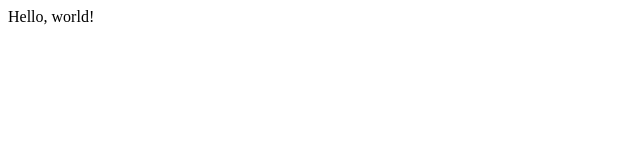
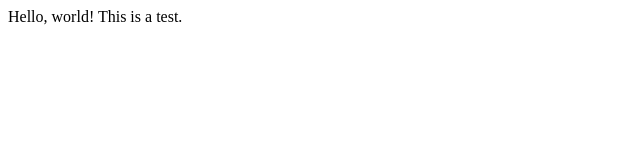
Before and after one commit to clementytcheng/lecture0, a plain HTML site: page index.html in a window 1280 px wide. Shown: the full height of the page, 0-640 px from the left. Drawn offline with Linux system fonts and the light colour scheme.

Commit message:
Update index.html

```diff
--- a/index.html
+++ b/index.html
@@ -4,6 +4,6 @@
         <title>My Webpage</title>
     </head>
     <body>
-        Hello, world!
+        Hello, world! This is a test.
     </body>
 </html>
```
